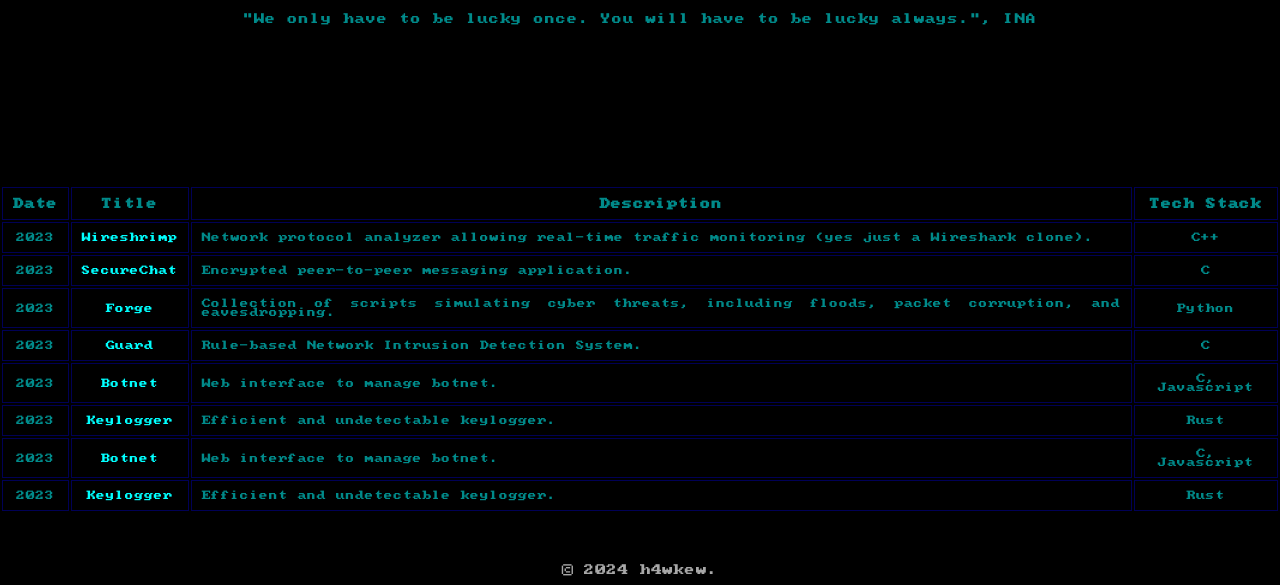
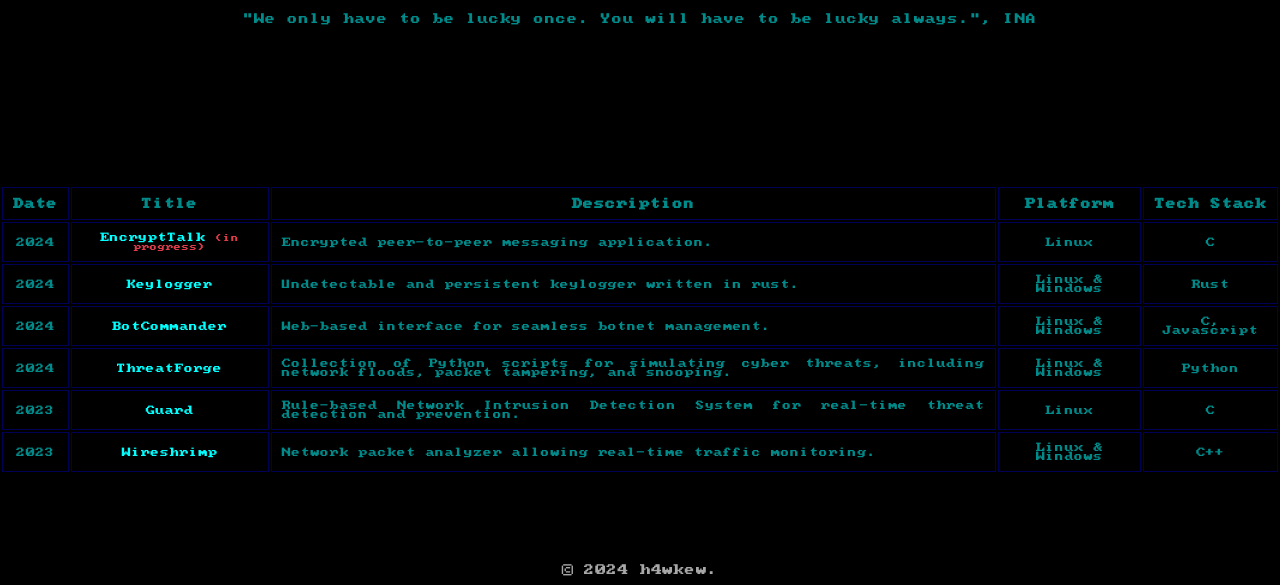
Before and after one commit to h4wkew/h4wkew.github.io, a plain HTML site: page index.html in a window 1280 px wide. Shown: the part 215-800 px from the top of the page. Drawn offline with Linux system fonts and the light colour scheme.

Commit message:
fix projects name and colors

```diff
--- a/assets/projects.json
+++ b/assets/projects.json
@@ -1,52 +1,52 @@
 {
     "projects": [
         {
-            "date": "2023",
-            "name": "Wireshrimp",
-            "description": "Network protocol analyzer allowing real-time traffic monitoring (yes just a Wireshark clone).",
-            "tech_stack": "C++"
+            "date": "2024",
+            "name": "EncryptTalk",
+            "description": "Encrypted peer-to-peer messaging application.",
+            "platform": "Linux",
+            "tech_stack": "C",
+            "in_progress": true
         },
         {
-            "date": "2023",
-            "name": "SecureChat",
-            "description": "Encrypted peer-to-peer messaging application.",
-            "tech_stack": "C"
+            "date": "2024",
+            "name": "Keylogger",
+            "description": "Undetectable and persistent keylogger written in rust.",
+            "platform": "Linux & Windows",
+            "tech_stack": "Rust",
+            "in_progress": false
         },
         {
-            "date": "2023",
-            "name": "Forge",
-            "description": "Collection of scripts simulating cyber threats, including floods, packet corruption, and eavesdropping.",
-            "tech_stack": "Python"
+            "date": "2024",
+            "name": "BotCommander",
+            "description": "Web-based interface for seamless botnet management.",
+            "platform": "Linux & Windows",
+            "tech_stack": "C, Javascript",
+            "in_progress": false
+        },
+        {
+            "date": "2024",
+            "name": "ThreatForge",
+            "description": "Collection of Python scripts for simulating cyber threats, including network floods, packet tampering, and snooping.",
+            "platform": "Linux & Windows",
+            "tech_stack": "Python",
+            "in_progress": false
         },
         {
             "date": "2023",
             "name": "Guard",
-            "description": "Rule-based Network Intrusion Detection System.",
-            "tech_stack": "C"
+            "description": "Rule-based Network Intrusion Detection System for real-time threat detection and prevention.",
+            "platform": "Linux",
+            "tech_stack": "C",
+            "in_progress": false
         },
         {
             "date": "2023",
-            "name": "Botnet",
-            "description": "Web interface to manage botnet.",
-            "tech_stack": "C, Javascript"
-        },
-        {
-            "date": "2023",
-            "name": "Keylogger",
-            "description": "Efficient and undetectable keylogger.",
-            "tech_stack": "Rust"
-        },
-        {
-            "date": "2023",
-            "name": "Botnet",
-            "description": "Web interface to manage botnet.",
-            "tech_stack": "C, Javascript"
-        },
-        {
-            "date": "2023",
-            "name": "Keylogger",
-            "description": "Efficient and undetectable keylogger.",
-            "tech_stack": "Rust"
+            "name": "Wireshrimp",
+            "description": "Network packet analyzer allowing real-time traffic monitoring.",
+            "platform": "Linux & Windows",
+            "tech_stack": "C++",
+            "in_progress": false
         }
     ]
 }
--- a/css/table.css
+++ b/css/table.css
@@ -21,3 +21,8 @@
 .project-description {
     text-align: justify;
 }
+
+.project-in-progress {
+    color: #DE3C4B;
+    font-size: 0.5rem;
+}
--- a/index.html
+++ b/index.html
@@ -23,6 +23,7 @@
                     <th>Date</th>
                     <th>Title</th>
                     <th>Description</th>
+                    <th>Platform</th>
                     <th>Tech Stack</th>
                 </tr>
             </table>
--- a/js/main.js
+++ b/js/main.js
@@ -20,12 +20,16 @@ document.addEventListener('DOMContentLoaded', async (_event) => {
 });
 
 function add_project(project) {
-    const { date, name, description, tech_stack } = project;
+    const { date, name, description, platform, tech_stack, in_progress } = project;
+
     const template =
     `<tr>
         <td>${date}</td>
-        <td class="project-name">${name}</td>
+        <td class="project-name">${name}
+            ${in_progress ? '<span class="project-in-progress">(in progress)</span>' : ''}
+        </td>
         <td class="project-description">${description}</td>
+        <td>${platform}</td>
         <td>${tech_stack}</td>
     </tr>`;
 
```
